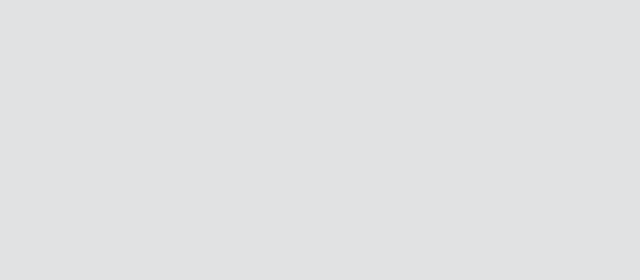
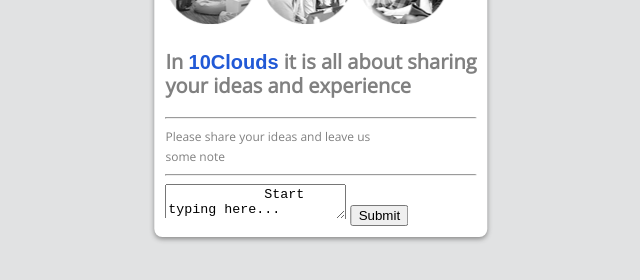
Before and after one commit to hakierka-zz/Sending-box, a plain HTML site: page index.html in a window 1280 px wide. Shown: the whole page, without its empty margins (319-959 px from the left). Drawn offline with nearby package versions, Linux system fonts and the light colour scheme.

Commit message:
added text

```diff
--- a/css/style.scss
+++ b/css/style.scss
@@ -1,6 +1,54 @@
 @import "variables";
 @import "reset";
 
-* {
+body {
   background-color: $backgroundColor;
+  font-family: 'Open Sans', sans-serif;
+  color: #808080;
+
 }
+h1 {
+  font-size: 20px;
+  line-height: 1.5rem;
+  padding: 1.5rem 0 0.7rem 0;
+}
+p {
+  font-size: 12px;
+  line-height: 1.2rem;
+
+}
+
+div.box {
+  height: 10em;
+  position: relative;
+}
+div.box .container {
+  width: auto;
+  margin: 0;
+  position: absolute;
+  top: 50%;
+  left: 50%;
+  margin-right: -50%;
+  transform: translate(-50%, -50%);
+  background: white;
+
+}
+.container {
+  padding: 0.7rem;
+  border-radius: 0 0 0.5rem 0.5rem;
+  box-shadow: 0 2px 5px #888888;
+}
+
+header {
+
+  h1 {
+    span {
+      font-family: 'Open Sans Extra-Bold 800 Italic', sans-serif;
+      color: #2159d6;
+    }
+  }
+  img {
+    height: 90px;
+    width: 283px;
+  }
+}
--- a/index.html
+++ b/index.html
@@ -4,11 +4,67 @@
     <meta charset="UTF-8">
     <title>Title</title>
     <link rel="stylesheet" href="css/style.css"/>
-</head>
+    <link href='https://fonts.googleapis.com/css?family=Open+Sans' rel='stylesheet' type='text/css'>
+    <link href='https://fonts.googleapis.com/css?family=Open+Sans:800italic' rel='stylesheet' type='text/css'></head>
 <body>
 
-<div class="ideas-box">
 
+<div class="box">
+    <div class="container">
+        <header>
+            <img src="images/3.png" alt="three photos with people from 10Clouds"/>
+            <h1>
+                In <span>10Clouds</span> it is all about sharing<br>
+                your ideas and experience
+            </h1>
+            <hr>
+        </header>
+        <main>
+            <p>
+            Please share your ideas and leave us<br>
+            some note
+            </p>
+        </main>
+        <hr>
+
+        <footer>
+            <textarea>
+            Start typing here...
+            </textarea>
+            <input type="submit">
+        </footer>
+
+    </div>
 </div>
+<!--<div class="main">-->
+    <!--<div class="ideas-box">-->
+        <!--<div class="center-element">-->
+            <!--<header>-->
+                <!--<img src="images/3.png" alt="three photos with people from 10Clouds"/>-->
+                <!--<h1>-->
+                    <!--In <span>10Clouds</span> it is all about sharing-->
+                    <!--your ideas and experience-->
+                <!--</h1>-->
+                <!--<hr>-->
+
+            <!--</header>-->
+            <!--<div class="description">-->
+                <!--<p>-->
+                    <!--Please share your ideas and leave us-->
+                    <!--some note-->
+                <!--</p>-->
+                <!--<hr>-->
+            <!--</div>-->
+            <!--<textarea>-->
+                <!--Start typing here...-->
+            <!--</textarea>-->
+            <!--<input type="submit">-->
+
+        <!--</div>-->
+
+    <!--</div>-->
+<!--</div>-->
+
+
 </body>
 </html>
```
Also changed, not shown: css/style.css, 1 other file.
